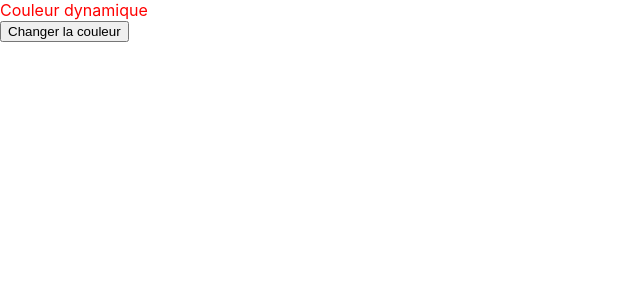
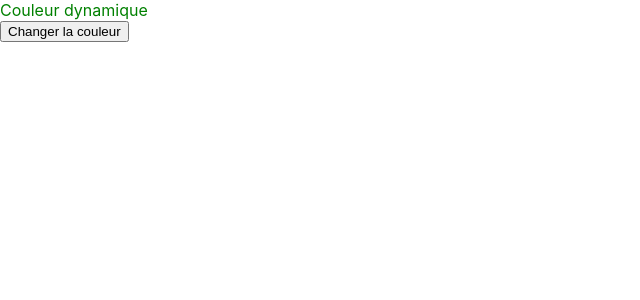
Before and after one commit to Akenande-Jonas/sites, a React (Create React App) app in the folder Tp_Fronte_avance/tp1.3/: page / in a window 1280 px wide. Shown: the top 300 px of the page, without its empty margins (0-640 px from the left). Built offline with nearby package versions, Linux system fonts and the light colour scheme.

Commit message:
ca marche

```diff
--- a/Tp_Fronte_avance/tp1.3/src/index.js
+++ b/Tp_Fronte_avance/tp1.3/src/index.js
@@ -8,7 +8,7 @@ import Composant1 from './composant/Composant1';
 const root = ReactDOM.createRoot(document.getElementById('root'));
 root.render(
   <React.StrictMode>
-    <Composant1 couleur = {'red'} />
+    <Composant1 couleur = {'green'} />
   </React.StrictMode>
 );
 
```
